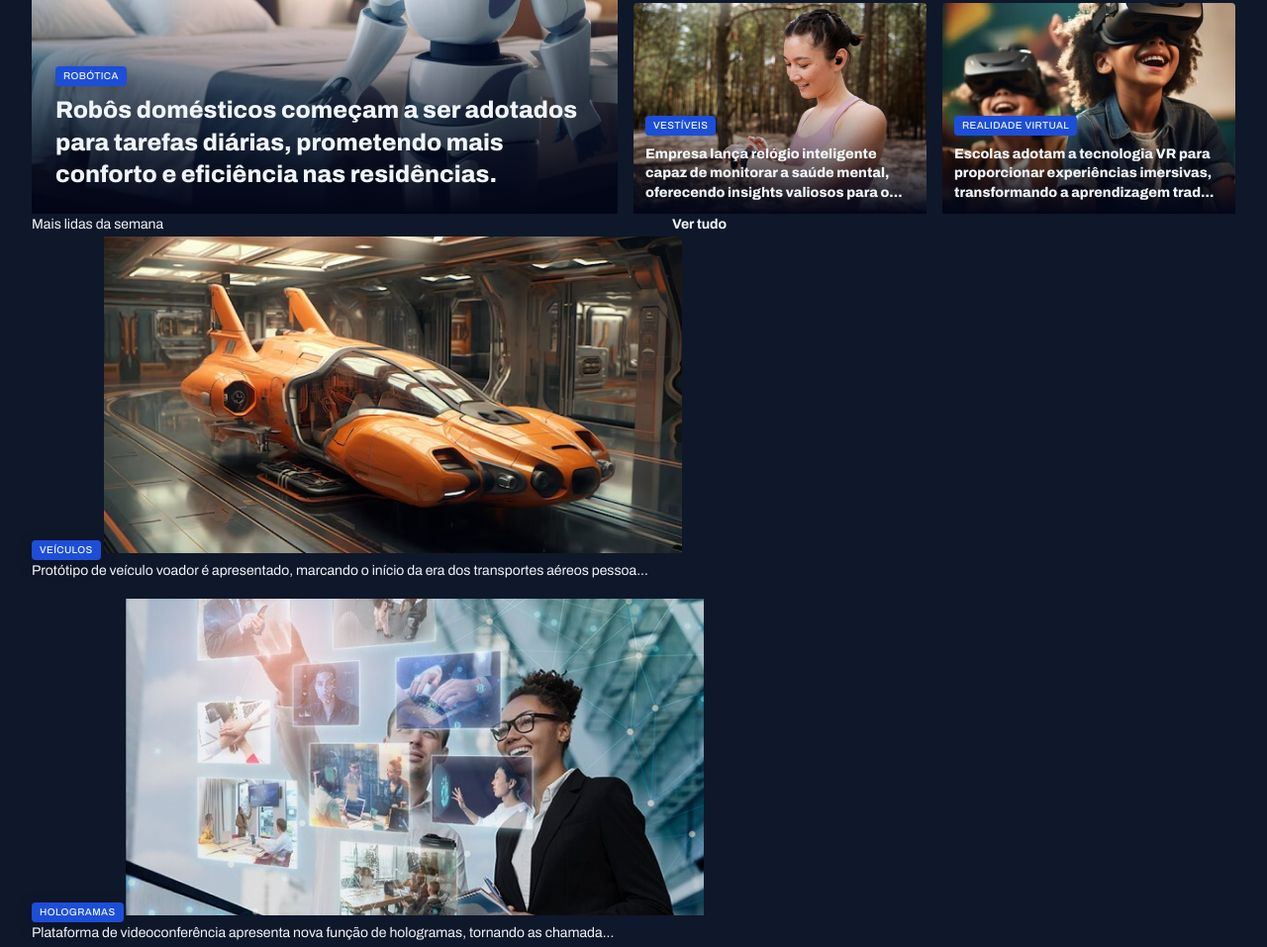
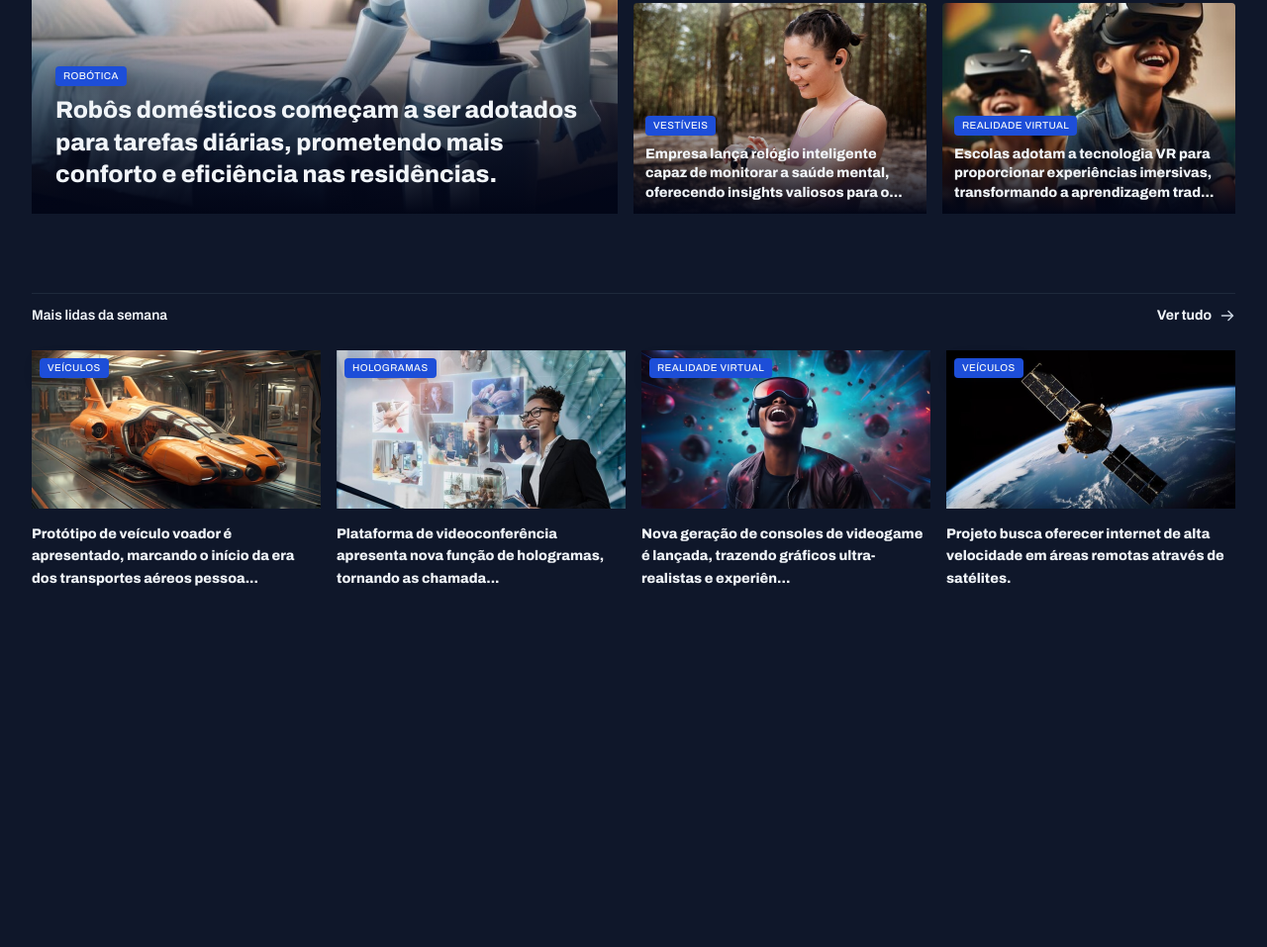
Before and after one commit to GabrielVinicius1106/projeto-portal-noticias, a plain HTML site: page index.html in a window 1280 px wide. Shown: the part 390-1347 px from the top of the page at 99% size. After the commit the page ends 986 px from the top, so only its background shows below. Drawn offline with Linux system fonts and the light colour scheme.

Commit message:
aplicando estilos na seção mais lidos da semana

```diff
--- a/styles/global.css
+++ b/styles/global.css
@@ -72,6 +72,7 @@ img {
 
 main {
   margin-top: 40px;
+  gap: 80px;
 }
 
 .content-tag {
--- a/styles/sections.css
+++ b/styles/sections.css
@@ -1,3 +1,26 @@
+section header {
+  border-top: 1px solid var(--stroke-color);
+  padding-block: 12px 24px;
+  font: var(--text-span);
+
+  a {
+    justify-self: end;
+    align-items: center;
+    gap: 8px;
+
+    span {
+      background-image: url(../assets/icons/ArrowRight.png);
+      width: 16px;
+      height: 16px;
+    }
+
+    &:hover span {
+      background-image: url(../assets/icons/ArrowRight-blue.svg);
+    }
+  }
+
+}
+
 #featured {
 
   img {
@@ -40,3 +63,29 @@
   }
 
 }
+
+#weekly {
+
+  img {
+    height: 160px;
+  }
+
+  & > div {
+    grid-template-columns: repeat(4, 292px);
+  }
+
+  figure {
+    position: relative;
+
+    .content-tag {
+      position: absolute;
+      top: 8px;
+      left: 8px;
+    }
+
+    p {
+      margin-top: 8px;
+      font-weight: 800;
+    }
+  }
+}
```
Also changed, not shown: assets/icons/ArrowRight-white.svg (deleted), assets/icons/ArrowRight.png (added).
